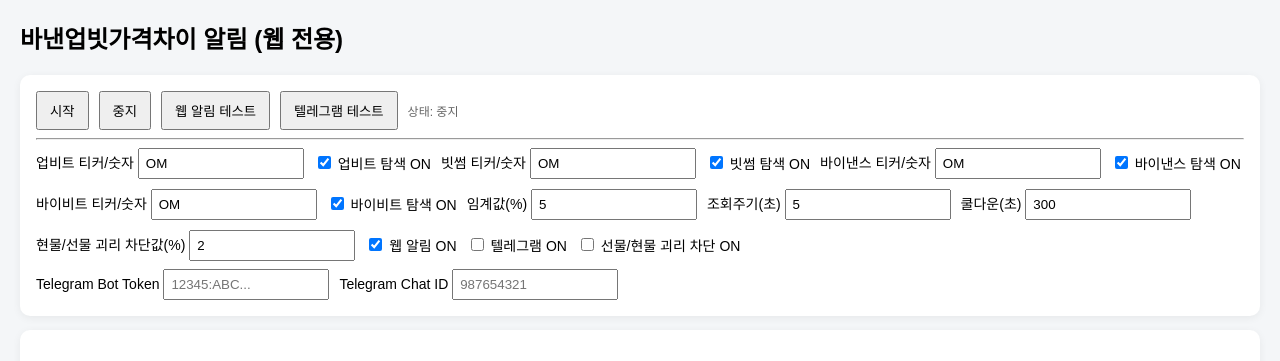
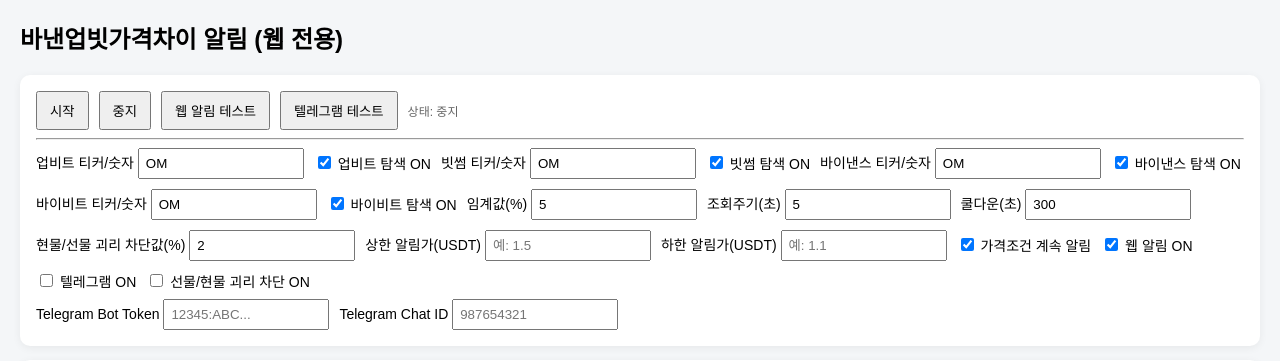
Before and after one commit to rta12309/-, a Python web app: template templates/index.html in a window 1280 px wide. Shown: the top 361 px of the page. Run offline with Jinja, Linux system fonts and the light colour scheme; the template is opened without the code that fills it, so the values that code supplies are empty.

Commit message:
Add upper/lower price condition alerts with repeat option

```diff
--- a/templates/index.html
+++ b/templates/index.html
@@ -47,6 +47,9 @@
       <label>조회주기(초) <input id="interval" type="number" min="3" value="5"></label>
       <label>쿨다운(초) <input id="cooldown" type="number" min="10" value="300"></label>
       <label>현물/선물 괴리 차단값(%) <input id="gapThreshold" type="number" step="0.1" min="0.1" value="2"></label>
+      <label>상한 알림가(USDT) <input id="priceAlertHigh" type="number" step="0.0001" placeholder="예: 1.5"></label>
+      <label>하한 알림가(USDT) <input id="priceAlertLow" type="number" step="0.0001" placeholder="예: 1.1"></label>
+      <label><input id="repeatPriceAlert" type="checkbox" checked> 가격조건 계속 알림</label>
       <label><input id="webAlertToggle" type="checkbox" checked> 웹 알림 ON</label>
       <label><input id="tgToggle" type="checkbox"> 텔레그램 ON</label>
       <label><input id="ignoreSpotFuturesGap" type="checkbox"> 선물/현물 괴리 차단 ON</label>
@@ -320,6 +323,9 @@
         const threshold = Number(document.getElementById('threshold').value || 5);
         const cooldownSec = Number(document.getElementById('cooldown').value || 300);
         const gapThreshold = Number(document.getElementById('gapThreshold').value || 2);
+        const highPrice = Number(document.getElementById('priceAlertHigh').value || 0);
+        const lowPrice = Number(document.getElementById('priceAlertLow').value || 0);
+        const repeatPriceAlert = document.getElementById('repeatPriceAlert').checked;
 
         const p = await getPrices(symbols, enabled);
         const binanceSpotKrw = (p.binanceSpotUsdt !== null && p.usdtKrw !== null) ? p.binanceSpotUsdt * p.usdtKrw : null;
@@ -370,6 +376,18 @@
 
         const triggered = Object.entries(diffs).filter(([,v]) => v !== null && v >= threshold).map(([pair,diff]) => ({pair,diff}));
 
+        // 특정 가격 이상/이하 경고: 대표 달러가격(바이낸스 현물, 없으면 바이비트 현물) 사용
+        const refUsdtPrice = p.binanceSpotUsdt !== null ? p.binanceSpotUsdt : p.bybitSpotUsdt;
+        const priceTriggered = [];
+        if (refUsdtPrice !== null) {
+          if (highPrice > 0 && refUsdtPrice >= highPrice) {
+            priceTriggered.push(`상한도달 ${num(refUsdtPrice, 6)} >= ${num(highPrice, 6)} USDT`);
+          }
+          if (lowPrice > 0 && refUsdtPrice <= lowPrice) {
+            priceTriggered.push(`하한도달 ${num(refUsdtPrice, 6)} <= ${num(lowPrice, 6)} USDT`);
+          }
+        }
+
         if (!suppressAlerts && triggered.length > 0) {
           const msgPrefix = `UPBIT:${symbols.upbit} / BITHUMB:${symbols.bithumb} / BINANCE:${symbols.binance} / BYBIT:${symbols.bybit}`;
           const msg = `${msgPrefix} | ` + triggered.map(x => `${x.pair}: ${num(x.diff, 2)}%`).join(' | ');
@@ -381,6 +399,22 @@
           if (document.getElementById('tgToggle').checked && (now - lastTelegramAlertAt >= cooldownSec)) {
             lastTelegramAlertAt = now;
             sendTelegram(`[가격차 알림]\n${msg}`).catch(err => showToast(err.message));
+          }
+        }
+
+        // 가격 조건 알림: 체크시 조회주기마다 계속 알림 가능
+        if (priceTriggered.length > 0 && !suppressAlerts) {
+          const pmsg = `가격조건 알림(${symbols.binance}/${symbols.bybit}): ` + priceTriggered.join(' | ');
+          const now = Date.now() / 1000;
+          const canWeb = repeatPriceAlert || (now - lastWebAlertAt >= cooldownSec);
+          const canTg = repeatPriceAlert || (now - lastTelegramAlertAt >= cooldownSec);
+          if (document.getElementById('webAlertToggle').checked && canWeb) {
+            if (!repeatPriceAlert) lastWebAlertAt = now;
+            notifyWeb(pmsg);
+          }
+          if (document.getElementById('tgToggle').checked && canTg) {
+            if (!repeatPriceAlert) lastTelegramAlertAt = now;
+            sendTelegram(`[가격 조건 알림]\n${pmsg}`).catch(err => showToast(err.message));
           }
         }
 
```
Also changed, not shown: README.md.
